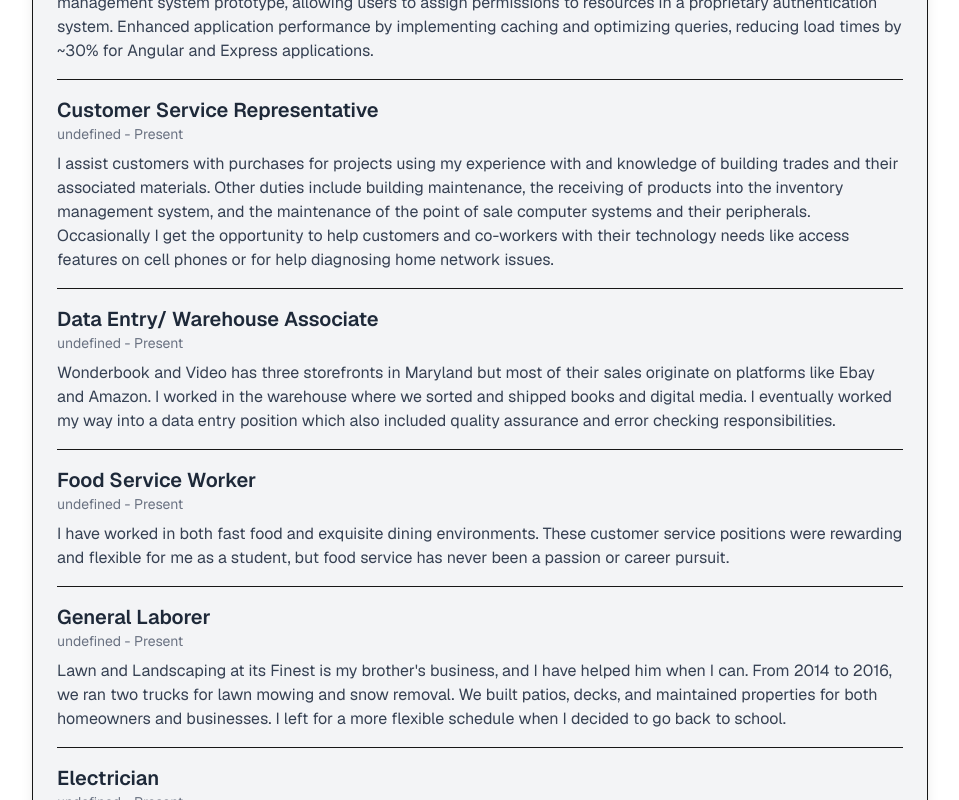
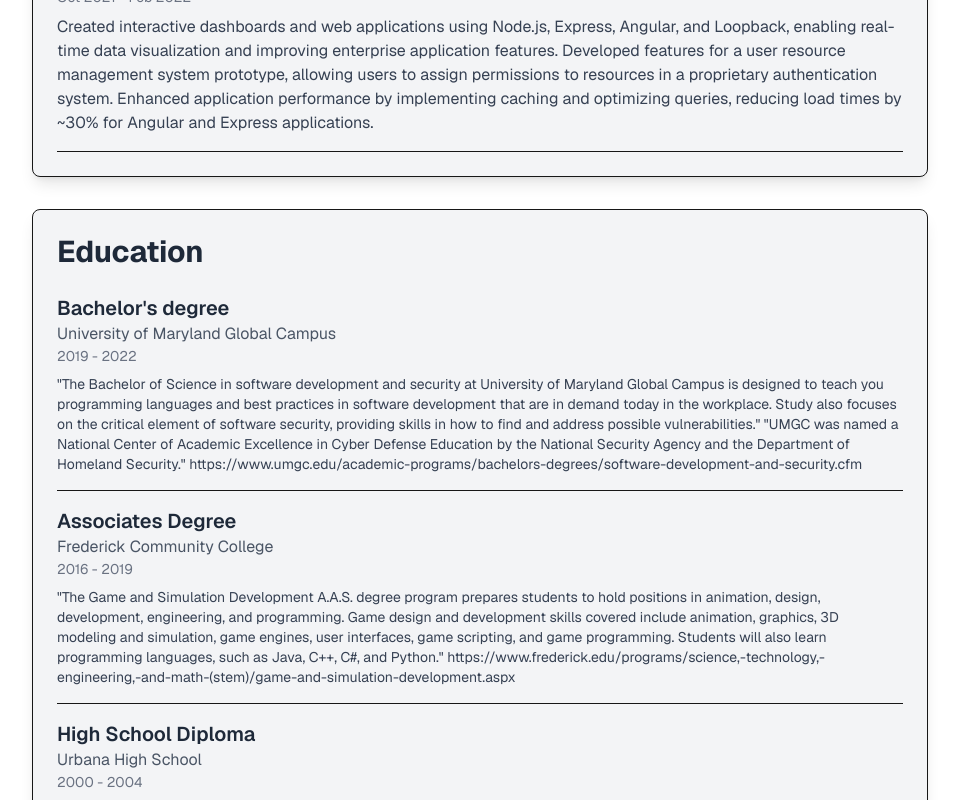
Before and after one commit to JAS0N-SMITH/cv, a Next.js app: page /cv/ in a window 1280 px wide. Shown: the part 900-1700 px from the top of the page, without its empty margins (160-1119 px from the left). Built offline with nearby package versions, Linux system fonts and the light colour scheme.

Commit message:
refactor: update Positions data structure to use consistent key naming and remove outdated entries

```diff
--- a/app/page.tsx
+++ b/app/page.tsx
@@ -49,8 +49,8 @@
                     {data[sectionKey].map((position: any, index: number) => (
                       <li key={index} className="border-b pb-4">
                         <h3 className="text-xl font-semibold text-gray-800">{position.Title}</h3>
-                        <p className="text-gray-600">{position.CompanyName}</p>
-                        <p className="text-sm text-gray-500">{`${position.StartDate} - ${position.EndDate || 'Present'}`}</p>
+                        <p className="text-gray-600">{position["Company Name"]}</p>
+                        <p className="text-sm text-gray-500">{`${position["Started On"]} - ${position["Finished On"]|| 'Present'}`}</p>
                         <p className="text-gray-700 mt-2">{position.Description}</p>
                       </li>
                     ))}
--- a/data/Positions.json
+++ b/data/Positions.json
@@ -22,45 +22,5 @@
     "Location": "United States",
     "Started On": "Oct 2021",
     "Finished On": "Feb 2022"
-  },
-  {
-    "Company Name": "Hyatt Building Supply",
-    "Title": "Customer Service Representative",
-    "Description": "I assist customers with purchases for projects using my experience with and knowledge of building trades and their associated materials. Other duties include building maintenance, the receiving of products into the inventory management system, and the maintenance of the point of sale computer systems and their peripherals. Occasionally I get the opportunity to help customers and co-workers with their technology needs like access features on cell phones or for help diagnosing home network issues.",
-    "Location": "Damascus, MD",
-    "Started On": "Sep 2018",
-    "Finished On": "Oct 2021"
-  },
-  {
-    "Company Name": "Wonderbook and Video",
-    "Title": "Data Entry/ Warehouse Associate",
-    "Description": "Wonderbook and Video has three storefronts in Maryland but most of their sales originate on platforms like Ebay and Amazon. I worked in the warehouse where we sorted and shipped books and digital media.  I eventually worked my way into a data entry position which also included quality assurance and error checking responsibilities.",
-    "Location": "Frederick, MD",
-    "Started On": "Feb 2018",
-    "Finished On": "Sep 2018"
-  },
-  {
-    "Company Name": "Various",
-    "Title": "Food Service Worker",
-    "Description": "I have worked in both fast food and exquisite dining environments. These customer service positions were rewarding and flexible for me as a student, but food service has never been a passion or career pursuit.",
-    "Location": "Frederick, MD",
-    "Started On": "May 2016",
-    "Finished On": "Feb 2018"
-  },
-  {
-    "Company Name": "Lawn and Landscaping at its Finest LLC.",
-    "Title": "General Laborer",
-    "Description": "Lawn and Landscaping at its Finest is my brother's business, and I have helped him when I can. From 2014 to 2016, we ran two trucks for lawn mowing and snow removal. We built patios, decks, and maintained properties for both homeowners and businesses. I left for a more flexible schedule when I decided to go back to school.",
-    "Location": "Frederick, MD",
-    "Started On": "Jun 2014",
-    "Finished On": "May 2016"
-  },
-  {
-    "Company Name": "Various",
-    "Title": "Electrician",
-    "Description": "At first, I was a union member of I.B.E.W Local 26 and an apprentice. I was laid off during the recession and found a job in Frederick. I worked on 4G upgrade equipment, commercial, residential, healthcare buildings, and service jobs. In my last few years as an electrician, I installed building automation/control systems in commercial, industrial, and government buildings. During my time as an electrician, I passed background checks, obtained security clearances to work in local and federal government buildings and military installations.",
-    "Location": "DMV",
-    "Started On": "Aug 2006",
-    "Finished On": "Aug 2014"
   }
 ]
```
